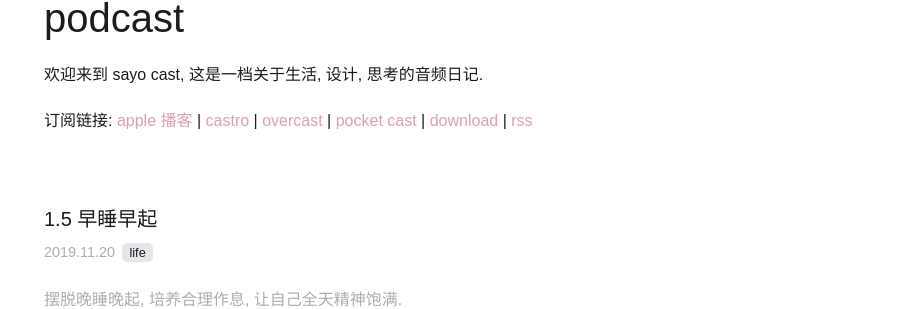
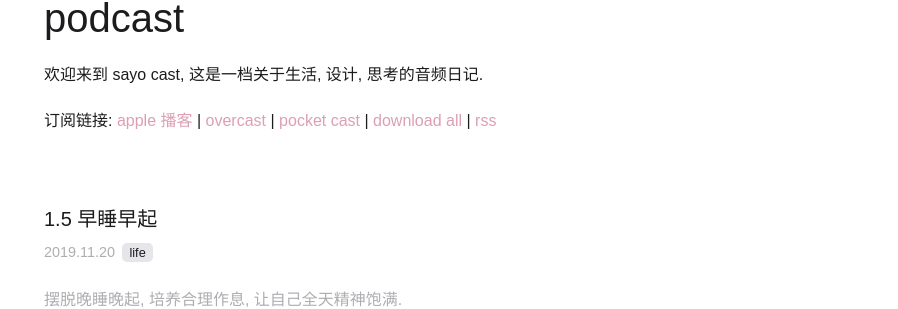
Before and after one commit to yuzujin99/sayo-blog, a Jekyll site: the page built from page/podcast.md, in a window 1280 px wide. Shown: the part 156-465 px from the top of the page, without its empty margins (196-1094 px from the left). Built offline with Jekyll 4.4.1, drawn with Linux system fonts in a browser that asks for light colours.

Commit message:
add: subscribe

```diff
--- a/page/podcast.md
+++ b/page/podcast.md
@@ -8,8 +8,7 @@ permalink: /podcast
 
 订阅链接:
 [apple 播客](https://podcasts.apple.com/cn/podcast/id1459044150) |
-[castro](https://castro.fm/podcast/88ae5f81-7674-4f77-a0c2-0e9e81a5c802) |
 [overcast](https://overcast.fm/itunes1459044150/sayo-cast) |
 [pocket cast](https://pca.st/HiSjnP) |
-[download](https://github.com/sayo-melu/sayo-cast/archive/master.zip) |
+[download all](https://github.com/sayo-melu/sayo-cast/archive/master.zip) |
 [rss]({{'/podcast.xml' | absolute_url}})
```
Also changed, not shown: _layouts/post-podcast.html (+5 -2 lines).
